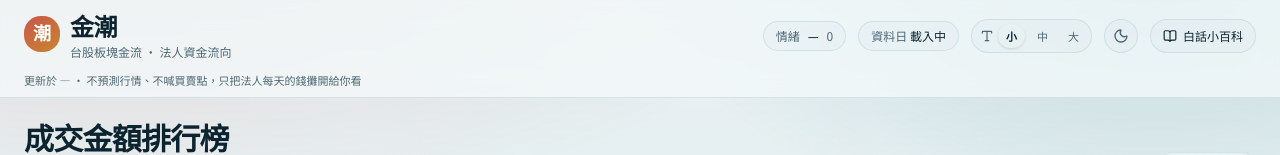
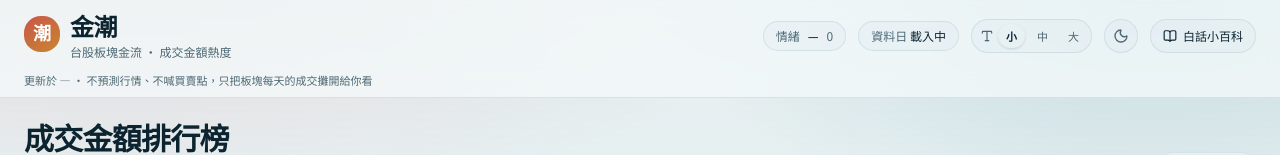
Before and after one commit to yts521751-hash/yts, a Next.js app: page / in a window 1280 px wide. Shown: the top 155 px of the page. Built offline with nearby package versions, Linux system fonts and the light colour scheme; no server answers.

Commit message:
docs: 同步成交金額排行文案
Co-authored-by: yts521751 <yts521751@gmail.com>

```diff
--- a/src/components/app-header.tsx
+++ b/src/components/app-header.tsx
@@ -45,7 +45,7 @@ export function AppHeader({
                 金潮
               </p>
               <p className="truncate text-[11px] text-muted-foreground sm:text-xs">
-                台股板塊金流 · 法人資金流向
+                台股板塊金流 · 成交金額熱度
               </p>
             </div>
           </Link>
@@ -107,7 +107,7 @@ export function AppHeader({
         </div>
       </div>
       <p className="mx-auto max-w-[1400px] px-4 pb-2 text-[11px] text-muted-foreground sm:px-6">
-        更新於 {updatedAt} · 不預測行情、不喊買賣點，只把法人每天的錢攤開給你看
+        更新於 {updatedAt} · 不預測行情、不喊買賣點，只把板塊每天的成交攤開給你看
       </p>
     </header>
   );
```
Also changed, not shown: 1 other file (tests, documents, lock files or other folders).
